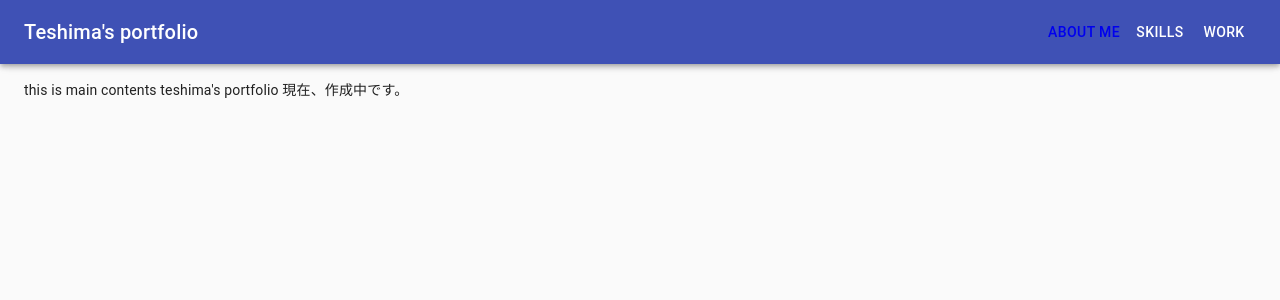
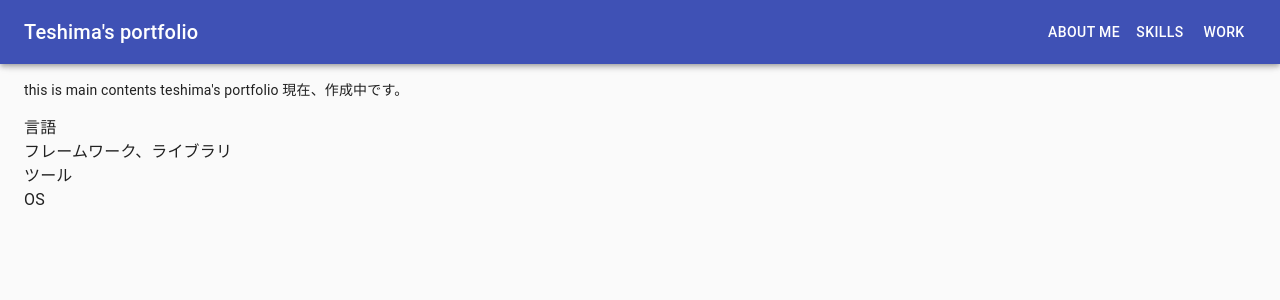
Before and after one commit to Teshima-Tatsuya/Teshima-Tatsuya.github.io, a React (Create React App) app: page /skills in a window 1280 px wide. Shown: the top 300 px of the page. Built offline with nearby package versions, Linux system fonts and the light colour scheme.

Commit message:
fix header style

```diff
--- a/src/components/AboutMe.tsx
+++ b/src/components/AboutMe.tsx
@@ -1,7 +1,14 @@
 import React from "react";
+import { Typography } from "@material-ui/core";
 
 const AboutMe: React.FC = () => {
-  return <h2>AboutMe</h2>;
+  return (
+    <>
+      <Typography variant="h2">AboutMe</Typography>
+      <Typography variant="h3">経歴</Typography>
+      <Typography>大手SIer8年目</Typography>
+    </>
+  );
 };
 
 export default AboutMe;
--- a/src/components/Header.tsx
+++ b/src/components/Header.tsx
@@ -4,7 +4,7 @@ import Typography from "@material-ui/core/Typography";
 import AppBar from "@material-ui/core/AppBar";
 import Toolbar from "@material-ui/core/Toolbar";
 import Button from "@material-ui/core/Button";
-import { Route, Link } from "react-router-dom";
+import { Link } from "react-router-dom";
 
 const useStyles = makeStyles((theme: Theme) =>
   createStyles({
@@ -16,6 +16,10 @@ const useStyles = makeStyles((theme: Theme) =>
     },
     title: {
       flexGrow: 1,
+    },
+    link: {
+      textDecoration: "none",
+      color: "white",
     },
   })
 );
@@ -31,11 +35,15 @@ const Header: React.FC = (props) => {
             Teshima's portfolio
           </Typography>
 
-          <Link to="/aboutme">
+          <Link to="/aboutme" className={classes.link}>
             <Button color="inherit">about me</Button>
           </Link>
-          <Button color="inherit">skills</Button>
-          <Button color="inherit">work</Button>
+          <Link to="/skills" className={classes.link}>
+            <Button color="inherit">skills</Button>
+          </Link>
+          <Link to="/work" className={classes.link}>
+            <Button color="inherit">work</Button>
+          </Link>
         </Toolbar>
       </AppBar>
     </div>
--- a/src/components/Main.tsx
+++ b/src/components/Main.tsx
@@ -4,6 +4,7 @@ import Container from "@material-ui/core/Container";
 import Box from "@material-ui/core/Box";
 import { Route } from "react-router-dom";
 import AboutMe from "./AboutMe";
+import Skills from "./Skills";
 
 const useStyles = makeStyles((theme: Theme) =>
   createStyles({
@@ -20,6 +21,7 @@ const Main: React.FC = () => {
         this is main contents teshima's portfolio 現在、作成中です。
       </Box>
       <Route path="/aboutme" component={AboutMe}></Route>
+      <Route path="/skills" component={Skills}></Route>
     </Container>
   );
 };
--- /dev/null
+++ b/src/components/Skills.tsx
@@ -0,0 +1,15 @@
+import React from "react";
+import { Typography } from "@material-ui/core";
+
+const Skills: React.FC = () => {
+  return (
+    <>
+      <Typography>言語</Typography>
+      <Typography>フレームワーク、ライブラリ</Typography>
+      <Typography>ツール</Typography>
+      <Typography>OS</Typography>
+    </>
+  );
+};
+
+export default Skills;
```
